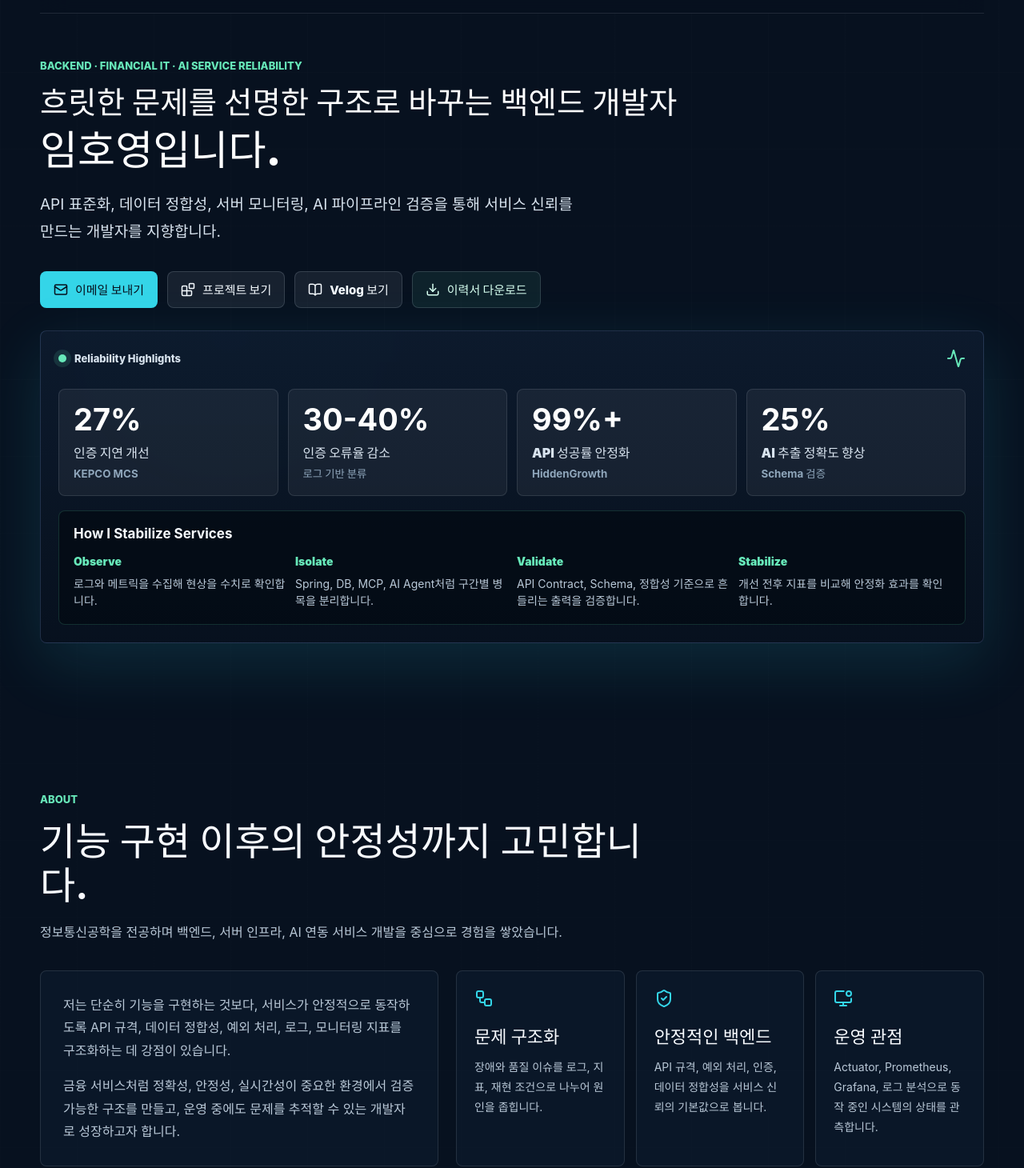
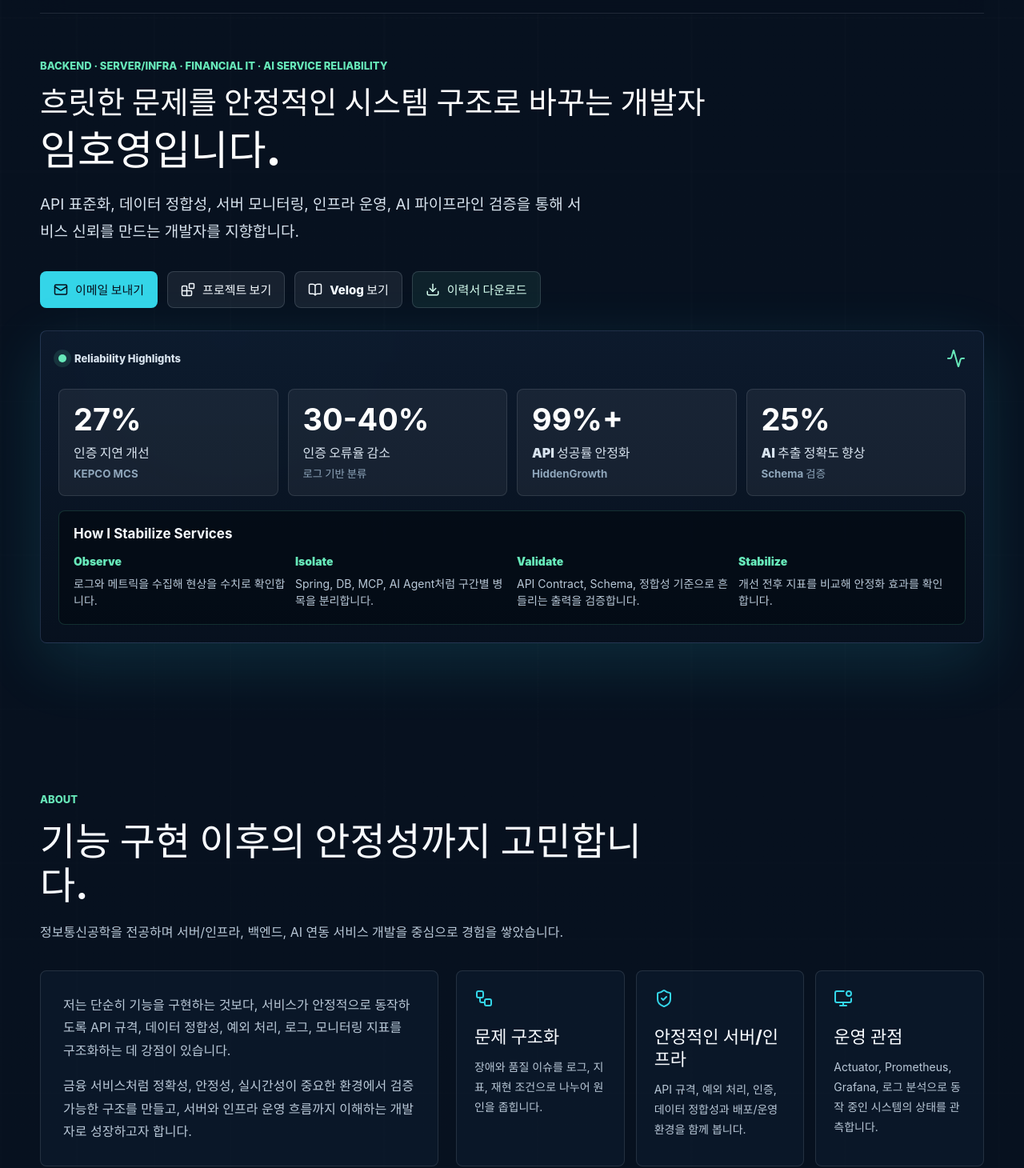
Before and after one commit to sexybugmaster/Portfolio, a React (Vite) app: page / in a window 1280 px wide. Shown: the part 55-1515 px from the top of the page at 80% size. Built offline with nearby package versions, Linux system fonts and the light colour scheme.

Commit message:
Broaden positioning to server infra reliability

```diff
--- a/public/resume.html
+++ b/public/resume.html
@@ -316,9 +316,9 @@
       <header class="hero">
         <div>
           <h1>임호영</h1>
-          <p class="role">Backend Developer · Financial IT · AI Service Integration</p>
+          <p class="role">Server / Infra · Backend · Financial IT · AI Service Reliability</p>
           <p class="summary">
-            흐릿한 문제를 로그, 지표, API 규격, 데이터 검증 기준으로 구조화하는 백엔드 개발자입니다.
+            흐릿한 문제를 로그, 지표, API 규격, 데이터 검증 기준으로 구조화하는 서버/인프라 지향 개발자입니다.
             Spring Boot와 FastAPI 기반 서비스 연동, AI 출력 검증, 서버 모니터링, 운영 안정화 경험을 바탕으로
             정확성과 신뢰성이 중요한 금융 IT 환경에서 안정적인 서비스를 만들고자 합니다.
           </p>
@@ -358,8 +358,8 @@
         <h2 class="section-title">Core Strengths</h2>
         <div class="two-col">
           <article class="strength">
-            <h3>검증 가능한 백엔드 설계</h3>
-            <p>요청/응답 규격, 인증, 예외 처리, 데이터 정합성 기준을 명확히 정리하고 API Contract로 충돌을 줄입니다.</p>
+            <h3>검증 가능한 서버/백엔드 설계</h3>
+            <p>요청/응답 규격, 인증, 예외 처리, 데이터 정합성 기준과 운영 환경을 함께 보며 충돌을 줄입니다.</p>
           </article>
           <article class="strength">
             <h3>운영 관점의 문제 해결</h3>
--- a/src/main.tsx
+++ b/src/main.tsx
@@ -72,8 +72,8 @@ const focusCards = [
   },
   {
     icon: <ShieldCheck aria-hidden="true" />,
-    title: "안정적인 백엔드",
-    text: "API 규격, 예외 처리, 인증, 데이터 정합성을 서비스 신뢰의 기본값으로 봅니다.",
+    title: "안정적인 서버/인프라",
+    text: "API 규격, 예외 처리, 인증, 데이터 정합성과 배포/운영 환경을 함께 봅니다.",
   },
   {
     icon: <MonitorDot aria-hidden="true" />,
@@ -374,12 +374,12 @@ function Hero() {
   return (
     <section className="hero section" id="top">
       <div className="hero-copy">
-        <p className="eyebrow">Backend · Financial IT · AI Service Reliability</p>
-        <h1>흐릿한 문제를 선명한 구조로 바꾸는 백엔드 개발자</h1>
+        <p className="eyebrow">Backend · Server/Infra · Financial IT · AI Service Reliability</p>
+        <h1>흐릿한 문제를 안정적인 시스템 구조로 바꾸는 개발자</h1>
         <p className="hero-name">임호영입니다.</p>
         <p className="hero-description">
-          API 표준화, 데이터 정합성, 서버 모니터링, AI 파이프라인 검증을 통해 서비스 신뢰를 만드는 개발자를
-          지향합니다.
+          API 표준화, 데이터 정합성, 서버 모니터링, 인프라 운영, AI 파이프라인 검증을 통해 서비스 신뢰를 만드는
+          개발자를 지향합니다.
         </p>
         <div className="hero-actions" aria-label="주요 링크">
           <a className="button primary" href={`mailto:${email}`}>
@@ -447,7 +447,7 @@ function About() {
       <SectionHeading
         kicker="About"
         title="기능 구현 이후의 안정성까지 고민합니다."
-        text="정보통신공학을 전공하며 백엔드, 서버 인프라, AI 연동 서비스 개발을 중심으로 경험을 쌓았습니다."
+        text="정보통신공학을 전공하며 서버/인프라, 백엔드, AI 연동 서비스 개발을 중심으로 경험을 쌓았습니다."
       />
       <div className="about-grid">
         <article className="about-text">
@@ -456,8 +456,8 @@ function About() {
             처리, 로그, 모니터링 지표를 구조화하는 데 강점이 있습니다.
           </p>
           <p>
-            금융 서비스처럼 정확성, 안정성, 실시간성이 중요한 환경에서 검증 가능한 구조를 만들고, 운영 중에도
-            문제를 추적할 수 있는 개발자로 성장하고자 합니다.
+            금융 서비스처럼 정확성, 안정성, 실시간성이 중요한 환경에서 검증 가능한 구조를 만들고, 서버와 인프라
+            운영 흐름까지 이해하는 개발자로 성장하고자 합니다.
           </p>
         </article>
         <div className="focus-grid">
@@ -488,7 +488,7 @@ function Skills() {
     <section className="section" id="skills">
       <SectionHeading
         kicker="Skills"
-        title="백엔드, 인프라, AI 연동을 한 흐름으로 연결합니다."
+        title="서버/인프라, 백엔드, AI 연동을 한 흐름으로 연결합니다."
         text="숙련도는 점수보다 경험 깊이가 보이도록 4단계 기준으로 표시했습니다."
       />
       <div className="skill-legend" aria-label="숙련도 기준">
@@ -711,7 +711,7 @@ function Certificates() {
       <SectionHeading
         kicker="Certificates"
         title="운영과 데이터 기반을 보강하는 자격"
-        text="네트워크, 리눅스, SQL, 클라우드 AI 기반 지식을 실무형 백엔드 역량과 연결하고 있습니다."
+        text="네트워크, 리눅스, SQL, 클라우드 AI 기반 지식을 서버/인프라 운영 역량과 연결하고 있습니다."
       />
       <div className="cert-grid">
         {certificates.map((cert) => (
@@ -730,9 +730,9 @@ function Contact() {
     <section className="section contact-section" id="contact">
       <div>
         <p className="eyebrow">Contact</p>
-        <h2>신뢰할 수 있는 백엔드와 운영 구조를 만드는 일을 하고 싶습니다.</h2>
+        <h2>신뢰할 수 있는 서버/인프라와 서비스 구조를 만드는 일을 하고 싶습니다.</h2>
         <p>
-          금융 IT, 서버/인프라, AI 연동 백엔드 직무에서 정확성과 안정성이 중요한 서비스를 함께 만들고 싶습니다.
+          금융 IT, 서버/인프라, 백엔드, AI 연동 직무에서 정확성과 안정성이 중요한 서비스를 함께 만들고 싶습니다.
         </p>
       </div>
       <div className="contact-actions">
```
Also changed, not shown: 1 other file (tests, documents, lock files or other folders).
